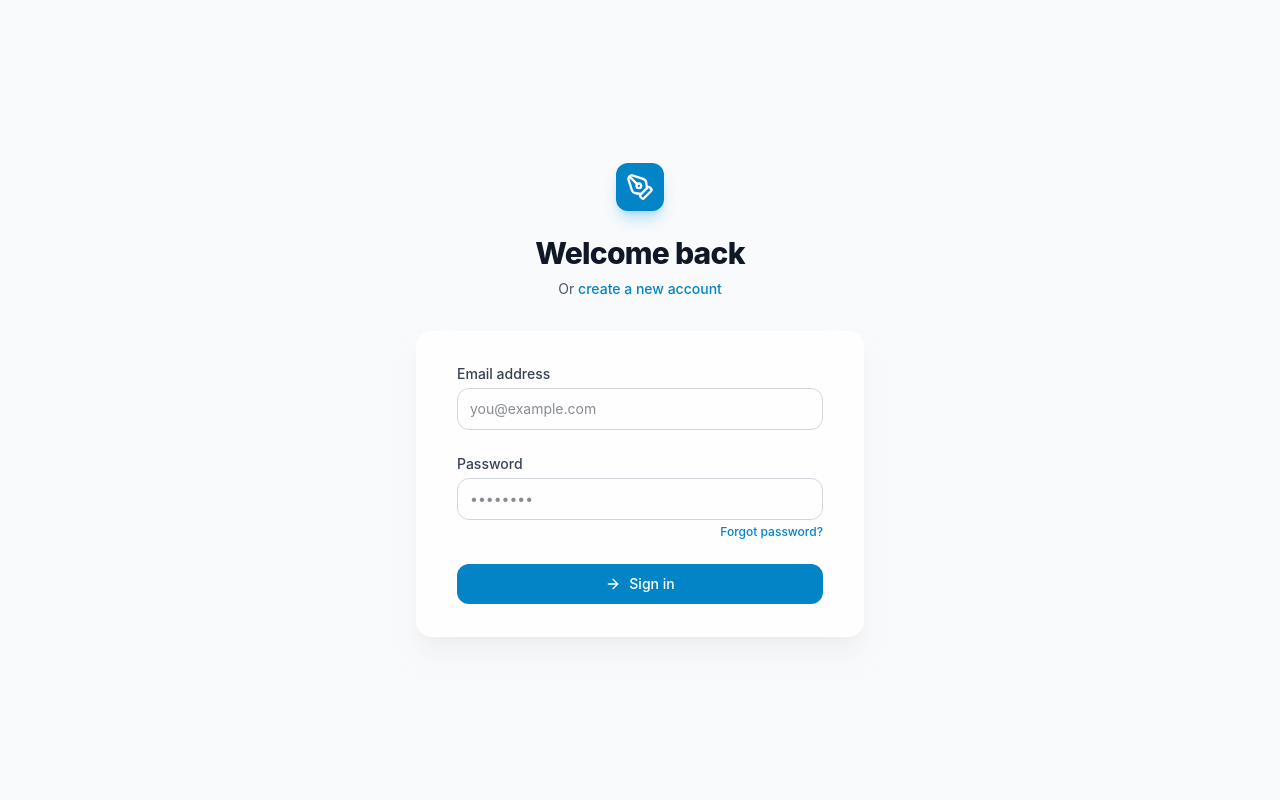
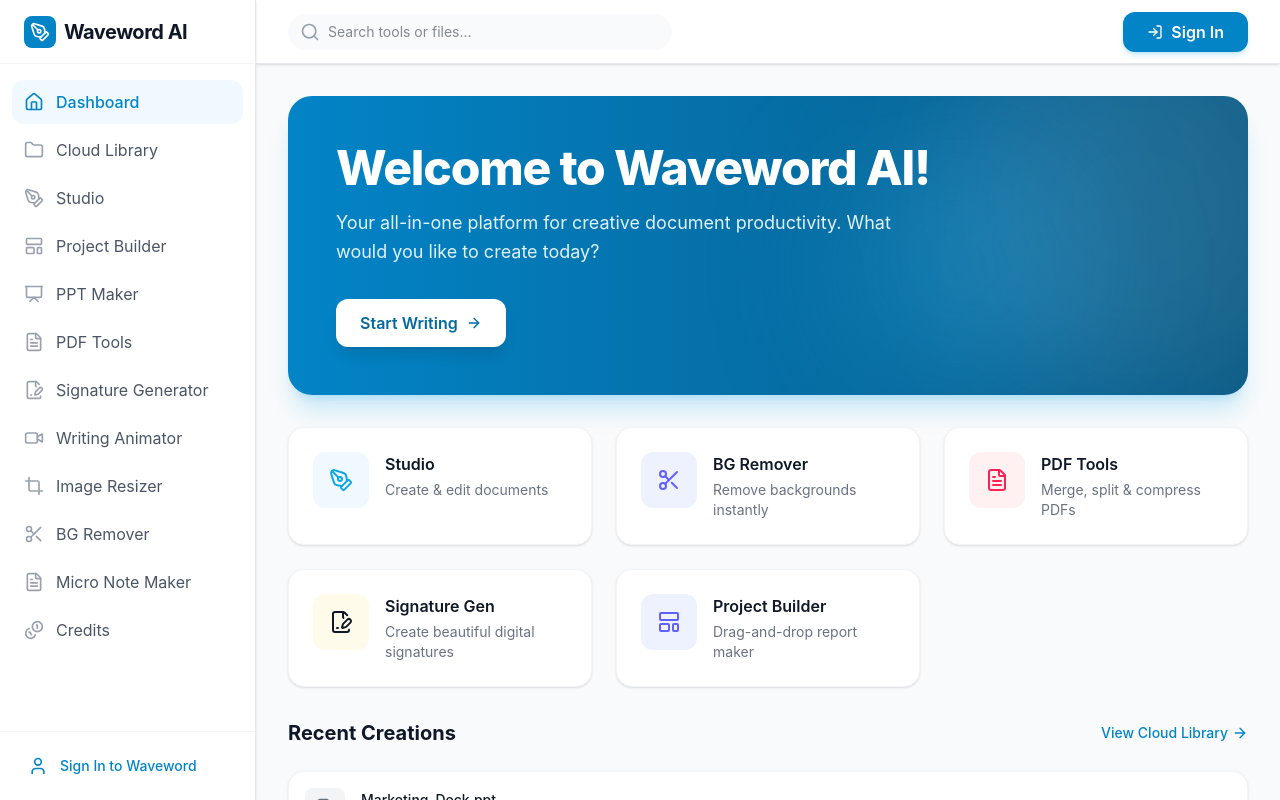
Before and after one commit to Deepdp7/ai.weveword.in, a React (Vite) app in the folder client/: page / in a window 1280 px wide. Before the commit this address led to /login. Built offline with nearby package versions, Linux system fonts and the light colour scheme; no server answers.

Commit message:
Please provide the code changes or file diffs you would like me to summarize.

```diff
--- a/client/src/App.jsx
+++ b/client/src/App.jsx
@@ -33,6 +33,15 @@ const AdminRoute = ({ children }) => {
   }
   return children;
 };
+
+const ProtectedRoute = ({ children }) => {
+  const { user } = useAuth();
+  if (!user) {
+    return <Navigate to="/login" />;
+  }
+  return children;
+};
+
 function App() {
   const { user, loading } = useAuth();
 
@@ -47,37 +56,37 @@ function App() {
         <Route path="/signup" element={!user ? <Signup /> : <Navigate to="/" />} />
         <Route path="/forgot-password" element={!user ? <ForgotPassword /> : <Navigate to="/" />} />
 
-        {/* Protected Routes */}
-        <Route path="/" element={user ? <MainLayout /> : <Navigate to="/login" />}>
+        {/* Main Layout - Now Public */}
+        <Route path="/" element={<MainLayout />}>
           <Route index element={<Home />} />
 
           {/* Signature Generator */}
-          <Route path="signature" element={<Signature />} />
+          <Route path="signature" element={<ProtectedRoute><Signature /></ProtectedRoute>} />
 
           {/* Micro Note Maker */}
-          <Route path="micro-notes" element={<MicroNoteMaker />} />
+          <Route path="micro-notes" element={<ProtectedRoute><MicroNoteMaker /></ProtectedRoute>} />
 
           {/* Writing Animator */}
-          <Route path="animator" element={<Animator />} />
+          <Route path="animator" element={<ProtectedRoute><Animator /></ProtectedRoute>} />
 
 
           {/* Studio Tools */}
-          <Route path="studio" element={<Studio />} />
-          <Route path="bg-remover" element={<BgRemover />} />
-          <Route path="image-resizer" element={<ImageResizer />} />
+          <Route path="studio" element={<ProtectedRoute><Studio /></ProtectedRoute>} />
+          <Route path="bg-remover" element={<ProtectedRoute><BgRemover /></ProtectedRoute>} />
+          <Route path="image-resizer" element={<ProtectedRoute><ImageResizer /></ProtectedRoute>} />
 
           {/* Project Builder */}
-          <Route path="project" element={<ProjectBuilder />} />
-          <Route path="project-builder" element={<ProjectBuilder />} />
+          <Route path="project" element={<ProtectedRoute><ProjectBuilder /></ProtectedRoute>} />
+          <Route path="project-builder" element={<ProtectedRoute><ProjectBuilder /></ProtectedRoute>} />
 
           {/* Cloud Library */}
-          <Route path="library" element={<Library />} />
+          <Route path="library" element={<ProtectedRoute><Library /></ProtectedRoute>} />
 
           {/* PPT Maker */}
-          <Route path="ppt-maker" element={<PPTMaker />} />
+          <Route path="ppt-maker" element={<ProtectedRoute><PPTMaker /></ProtectedRoute>} />
 
           {/* Profile */}
-          <Route path="profile" element={<Profile />} />
+          <Route path="profile" element={<ProtectedRoute><Profile /></ProtectedRoute>} />
 
           {/* Admin */}
           <Route path="admin" element={<AdminRoute><Dashboard /></AdminRoute>} />
@@ -85,13 +94,13 @@ function App() {
           <Route path="admin/tasks" element={<AdminRoute><TaskHistory /></AdminRoute>} />
 
           {/* Credit Shop */}
-          <Route path="credits" element={<CreditShop />} />
+          <Route path="credits" element={<ProtectedRoute><CreditShop /></ProtectedRoute>} />
 
           {/* PDF Tools */}
-          <Route path="pdf-tools" element={<PDFHub />} />
-          <Route path="pdf-tools/merge" element={<MergePDF />} />
-          <Route path="pdf-tools/images-to-pdf" element={<ImagesToPDF />} />
-          <Route path="pdf-tools/:toolKey" element={<GenericConverter />} />
+          <Route path="pdf-tools" element={<ProtectedRoute><PDFHub /></ProtectedRoute>} />
+          <Route path="pdf-tools/merge" element={<ProtectedRoute><MergePDF /></ProtectedRoute>} />
+          <Route path="pdf-tools/images-to-pdf" element={<ProtectedRoute><ImagesToPDF /></ProtectedRoute>} />
+          <Route path="pdf-tools/:toolKey" element={<ProtectedRoute><GenericConverter /></ProtectedRoute>} />
 
         </Route>
       </Routes>
--- a/client/src/components/Layout/Navbar.jsx
+++ b/client/src/components/Layout/Navbar.jsx
@@ -1,12 +1,16 @@
-import { Bell, Search, Menu, User, Wallet } from 'lucide-react';
+import { Bell, Search, Menu, User, Wallet, LogIn } from 'lucide-react';
 import { Link } from 'react-router-dom';
 import React, { useState, useEffect } from 'react';
 import axios from 'axios';
+import { useAuth } from '../../context/AuthContext';
 
 export default function Navbar({ onMenuClick }) {
   const [credits, setCredits] = useState('...');
+  const { user } = useAuth();
 
   useEffect(() => {
+    if (!user) return;
+
     const fetchCredits = async () => {
       try {
         const { data } = await axios.get(`http://${window.location.hostname}:5000/api/payments/credits/balance`, { withCredentials: true });
@@ -16,7 +20,7 @@ export default function Navbar({ onMenuClick }) {
       }
     };
     fetchCredits();
-  }, []);
+  }, [user]);
 
   return (
     <header className="h-16 bg-white border-b border-gray-200 flex items-center justify-between px-4 lg:px-8 shadow-sm z-10 sticky top-0">
@@ -38,6 +42,8 @@ export default function Navbar({ onMenuClick }) {
       </div>
 
       <div className="flex items-center gap-3 sm:gap-5">
+        {user ? (
+          <>
             <Link to="/credits" className="flex items-center gap-2 px-3 py-1.5 bg-amber-50 text-amber-700 rounded-full hover:bg-amber-100 transition-colors cursor-pointer border border-amber-200">
               <Wallet className="w-4 h-4" />
               <span className="text-sm font-semibold">{credits} Credits</span>
@@ -49,6 +55,12 @@ export default function Navbar({ onMenuClick }) {
             <Link to="/profile" className="w-9 h-9 bg-brand-100 rounded-full flex items-center justify-center text-brand-700 font-medium hover:bg-brand-200 transition-colors border border-brand-200 cursor-pointer">
               <User className="w-5 h-5" />
             </Link>
+          </>
+        ) : (
+          <Link to="/login" className="flex items-center gap-2 px-6 py-2 bg-brand-600 text-white rounded-xl hover:bg-brand-700 transition-colors font-semibold shadow-md shadow-brand-500/20">
+            <LogIn className="w-4 h-4" /> Sign In
+          </Link>
+        )}
       </div>
     </header>
   );
--- a/client/src/components/Layout/Sidebar.jsx
+++ b/client/src/components/Layout/Sidebar.jsx
@@ -71,6 +71,8 @@ export default function Sidebar({ isOpen, onClose }) {
         </nav>
       </div>
       <div className="p-4 border-t border-gray-100 space-y-1">
+        {user ? (
+          <>
             <Link to="/profile" className="flex items-center gap-3 px-3 py-2 rounded-xl text-gray-600 hover:bg-gray-50 hover:text-gray-900 transition-colors">
               <div className="w-7 h-7 rounded-full bg-brand-100 text-brand-700 flex items-center justify-center text-xs font-bold shrink-0">
                 {user?.name ? user.name.charAt(0).toUpperCase() : <User size={14} />}
@@ -88,6 +90,12 @@ export default function Sidebar({ isOpen, onClose }) {
             >
               <LogOut className="w-5 h-5" /> Sign Out
             </button>
+          </>
+        ) : (
+          <Link to="/login" className="flex items-center gap-3 px-3 py-2 rounded-xl text-brand-600 hover:bg-brand-50 transition-colors text-sm font-medium">
+            <User className="w-5 h-5" /> Sign In to Waveword
+          </Link>
+        )}
       </div>
     </aside>
   );
--- a/client/src/pages/Home.jsx
+++ b/client/src/pages/Home.jsx
@@ -1,7 +1,10 @@
 import { ArrowRight, PenTool, Image as ImageIcon, Video, FileText, FileSignature, LayoutTemplate, Clock, Scissors } from 'lucide-react';
 import { Link } from 'react-router-dom';
+import { useAuth } from '../context/AuthContext';
 
 export default function Home() {
+  const { user } = useAuth();
+
   const tools = [
     { name: 'Studio', desc: 'Create & edit documents', icon: PenTool, path: '/studio', color: 'bg-brand-500', bg: 'bg-brand-50' },
     { name: 'BG Remover', desc: 'Remove backgrounds instantly', icon: Scissors, path: '/bg-remover', color: 'bg-indigo-500', bg: 'bg-indigo-50' },
@@ -20,7 +23,7 @@ export default function Home() {
       <div className="relative overflow-hidden rounded-3xl bg-gradient-to-r from-brand-600 to-brand-800 text-white p-8 md:p-12 shadow-xl shadow-brand-500/20">
         <div className="relative z-10 max-w-2xl">
           <h1 className="text-4xl md:text-5xl font-extrabold tracking-tight mb-4">
-            Welcome back to Waveword AI!
+            Welcome {user ? 'back ' : ''}to Waveword AI!
           </h1>
           <p className="text-brand-100 text-lg mb-8 max-w-xl leading-relaxed">
             Your all-in-one platform for creative document productivity. What would you like to create today?
--- a/client/tailwind.config.js
+++ b/client/tailwind.config.js
@@ -10,10 +10,23 @@ export default {
         brand: {
           50: '#f0f9ff',
           100: '#e0f2fe',
+          200: '#bae6fd',
+          300: '#7dd3fc',
+          400: '#38bdf8',
           500: '#0ea5e9',
           600: '#0284c7',
+          700: '#0369a1',
+          800: '#075985',
           900: '#0c4a6e',
+        },
+      },
+      keyframes: {
+        shimmer: {
+          '100%': { transform: 'translateX(100%)' },
         }
+      },
+      animation: {
+        shimmer: 'shimmer 1.5s infinite',
       }
     },
   },
```
Lines whose indentation alone changed are shown as unchanged.
